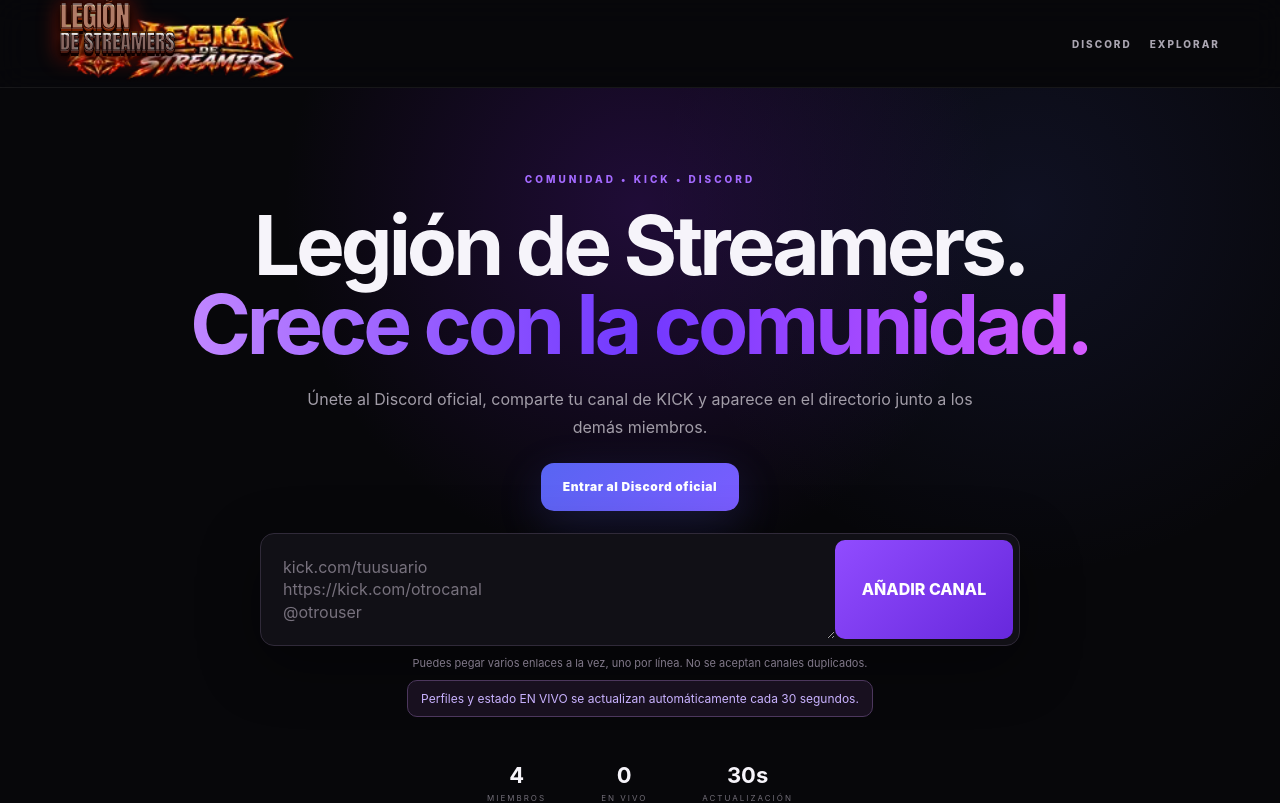
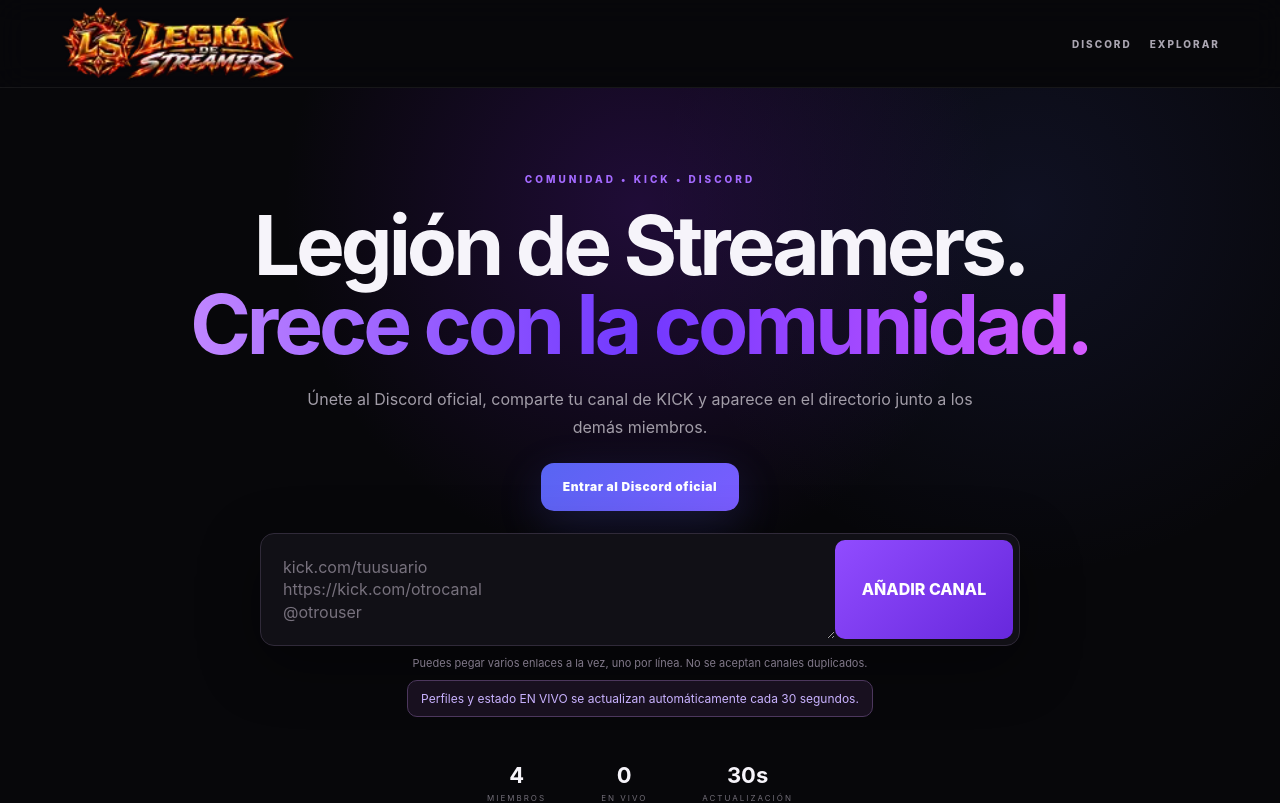
Before and after one commit to TheRusSo/legion-de-streamers, a Next.js app in the folder legion-de-streamers-v1/: page / in a window 1280 px wide. Shown: the top 803 px of the page. Built offline with nearby package versions, Linux system fonts and the light colour scheme; no server answers.

Commit message:
fix: remove old text overlay from header brand

```diff
--- a/legion-de-streamers-v1/app/page.tsx
+++ b/legion-de-streamers-v1/app/page.tsx
@@ -213,10 +213,7 @@
   return (
     <main>
       <nav>
-        <div className="brand">
-          <b>L</b>
-          <span>LEGIÓN<small>DE STREAMERS</small></span>
-        </div>
+        <div className="brand" aria-label="Legión de Streamers" />
         <div className="navLinks">
           <a href={DISCORD_URL} target="_blank" rel="noreferrer">DISCORD</a>
           <a href="#directorio">EXPLORAR</a>
```
